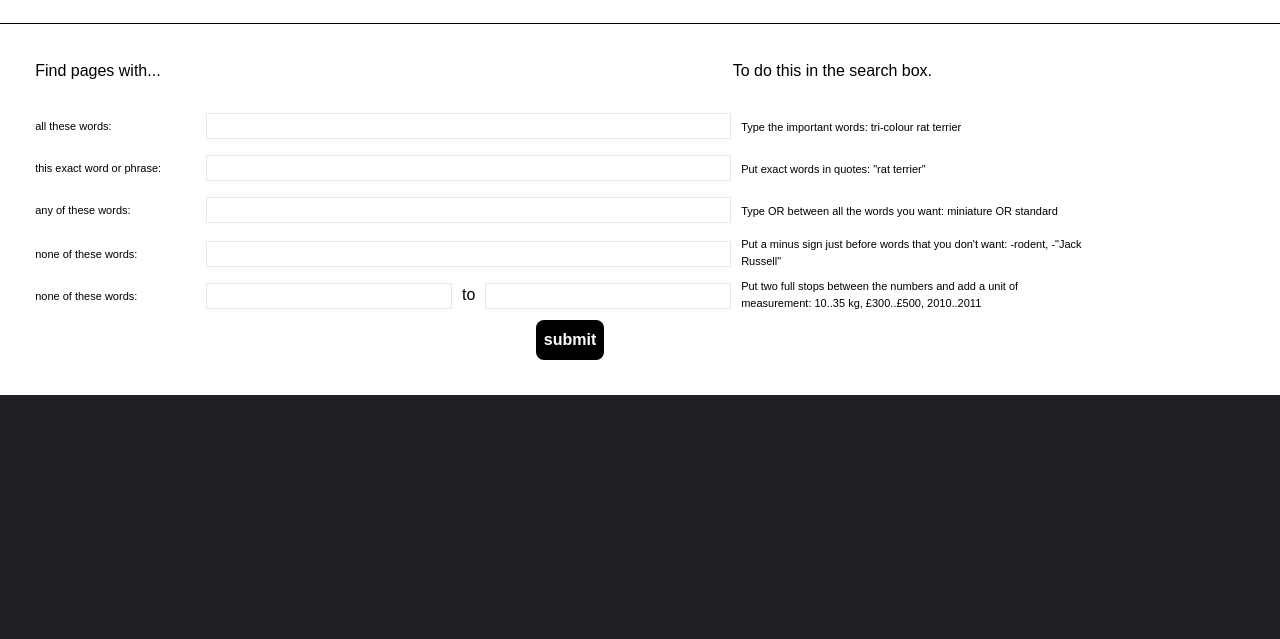
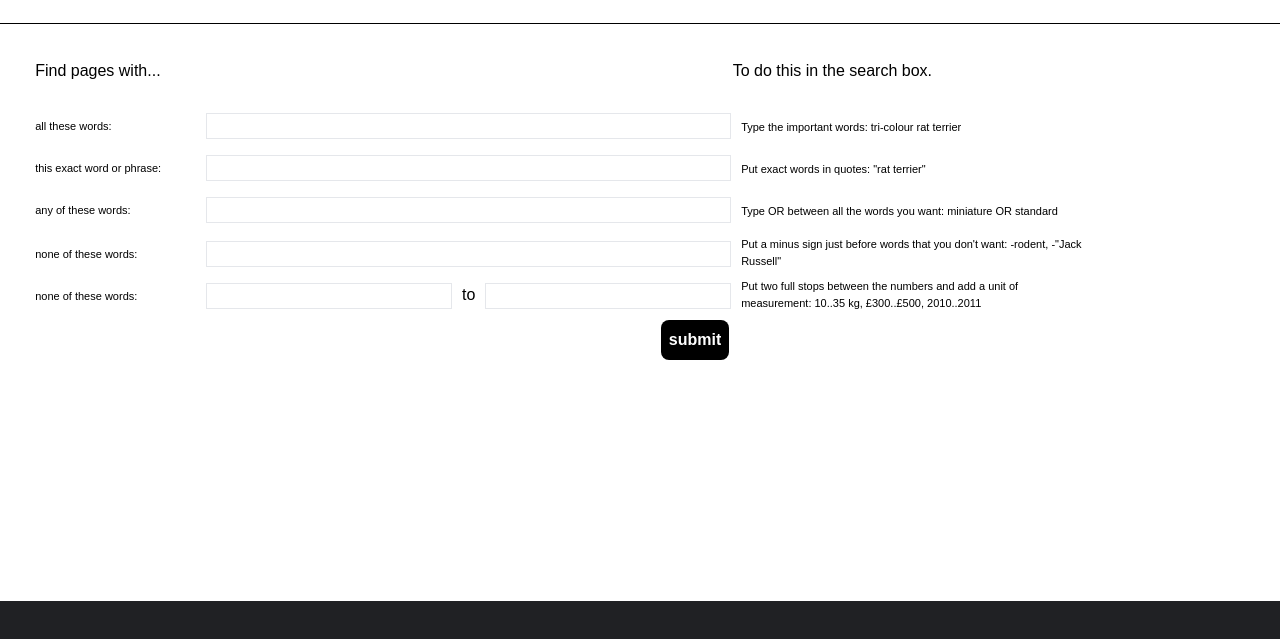
Before and after one commit to ahmedjs78/cs50w-search, a plain HTML site: page advanced-search.html in a window 1280 px wide. Shown: the part 199-838 px from the top of the page. Before the commit the page ends 800 px from the top, so only its background shows below. Drawn offline with nearby package versions, Linux system fonts and the light colour scheme.

Commit message:
fix background + submit button position

```diff
--- a/advanced-search.html
+++ b/advanced-search.html
@@ -11,7 +11,7 @@
     <title>Advanced search</title>
 </head>
 <body>
-    <div class="main-cont bg-white w-[100%]">
+    <div class="main-cont bg-white w-[100%] h-[100vh]">
         <div class="header">
             <!-- header links -->
             <div class="uper-links">
@@ -120,7 +120,7 @@
             <!-- numbers ranging from end -->
             <!-- submit button start -->
             <div class="w-[100%] text-center">
-                <button class="p-[8px] font-bold bg-[#000] text-white rounded-[8px]">
+                <button class="ml-[250px] p-[8px] font-bold bg-[#000] text-white rounded-[8px]">
                     <input type="submit" value="submit">
                 </button>
             </div>
```
